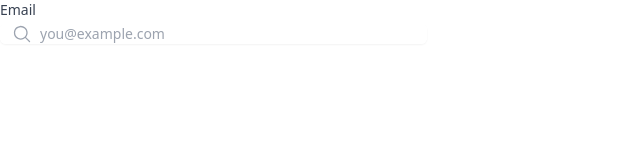
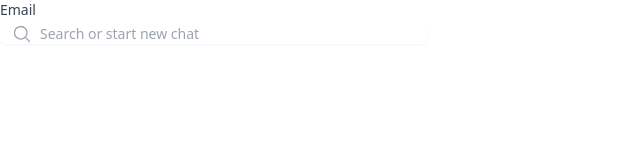
Before and after one commit to otilor/dope-chat, a Next.js app: page / in a window 1280 px wide. Shown: the top 160 px of the page, without its empty margins (0-640 px from the left). Built offline with nearby package versions, Linux system fonts and the light colour scheme.

Commit message:
change placeholder

```diff
--- a/pages/index.js
+++ b/pages/index.js
@@ -29,7 +29,7 @@ export default function Home() {
           name="email"
           id="email"
           className="focus:ring-indigo-500 focus:border-indigo-500 block w-full pl-10 sm:text-sm border-gray-300 rounded-md"
-          placeholder="you@example.com"
+          placeholder="Search or start new chat"
         />
       </div>
     </div>
```
